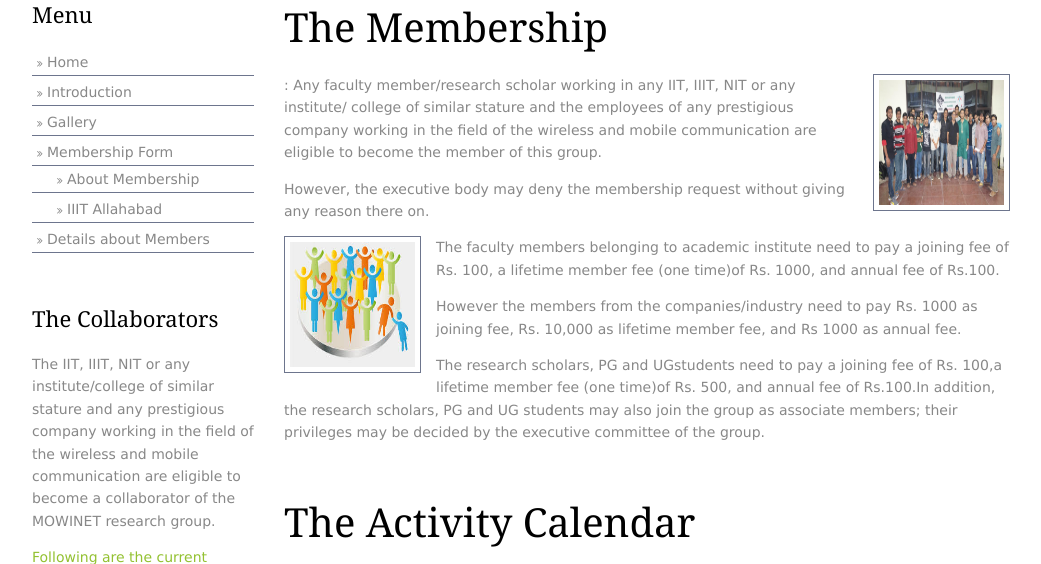
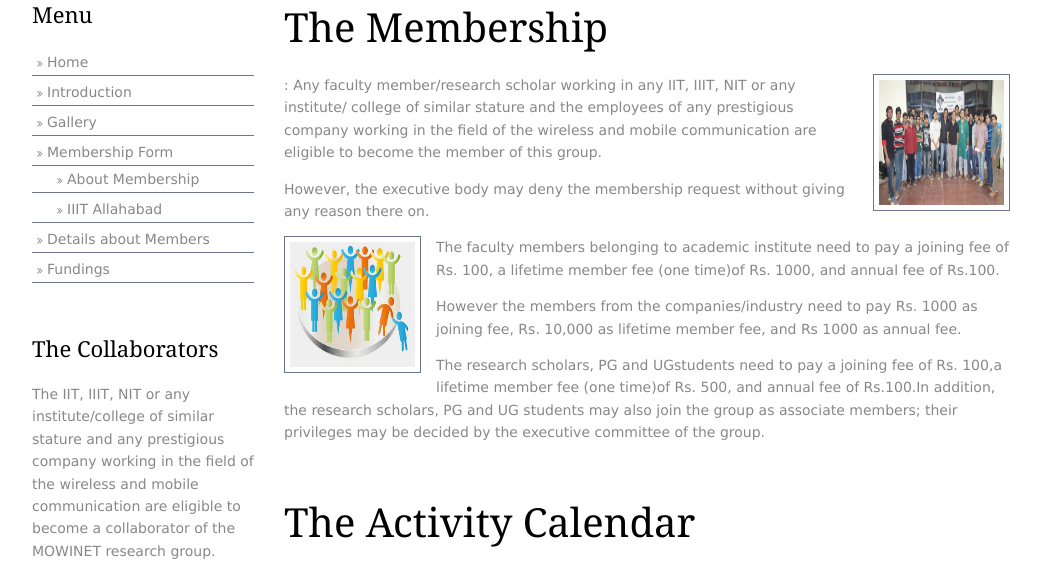
Before and after one commit to subhamraj/MoWiNet, a PHP site: page /detailsmembership.php in a window 1280 px wide. Shown: the part 403-967 px from the top of the page, without its empty margins (119-1160 px from the left). Run offline with PHP 8.4, Linux system fonts and the light colour scheme.

Commit message:
Update detailsmembership.php

```diff
--- a/detailsmembership.php
+++ b/detailsmembership.php
@@ -107,6 +107,7 @@ include_once 'dbconnect.php';
             </ul>
           </li>
           <li><a href="#">Details about Members</a></li>
+          <li><a href="funding.php">Fundings</a></li>
         </ul>
       </nav>
       <div class="sdb_holder">
```
